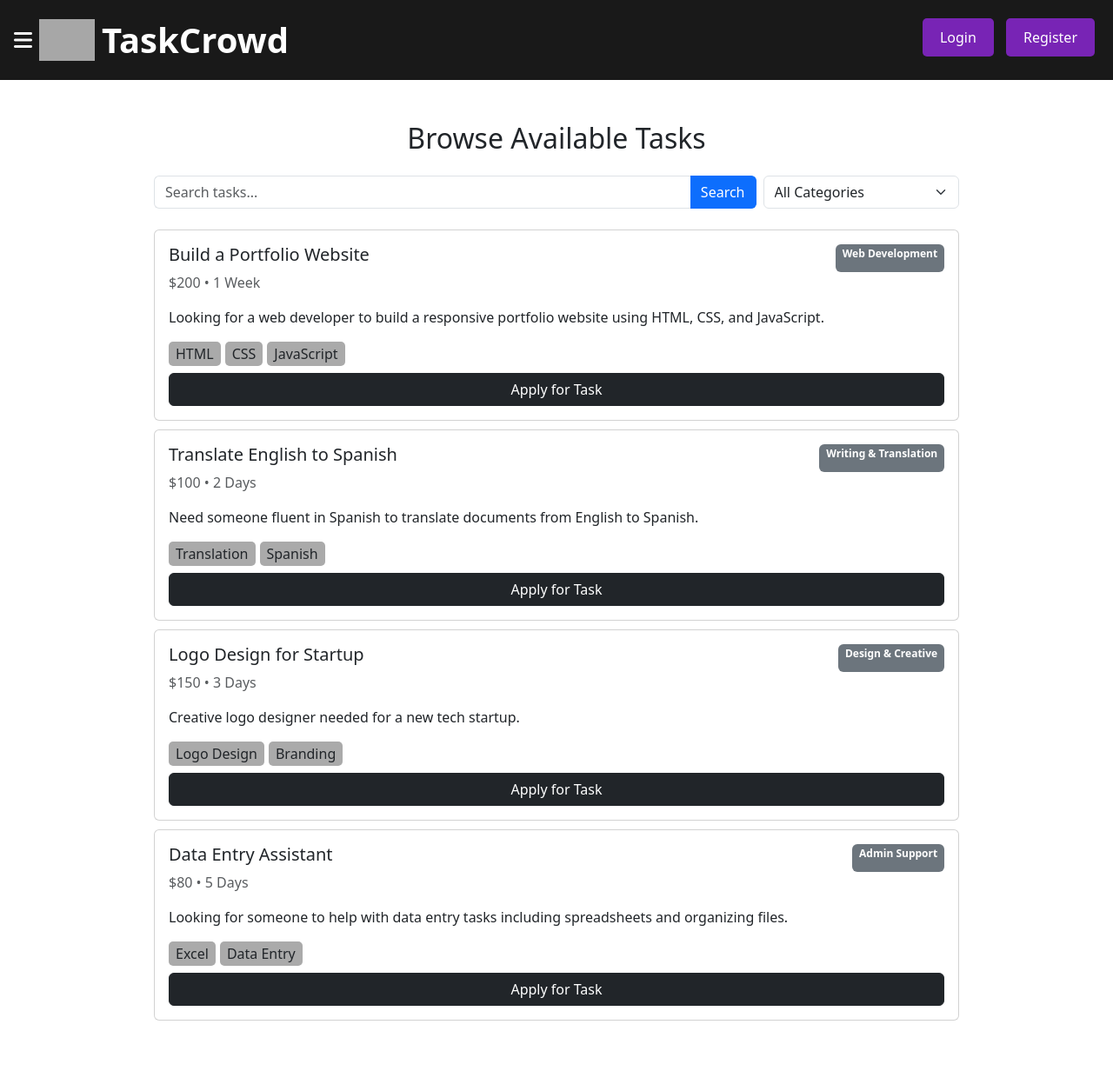
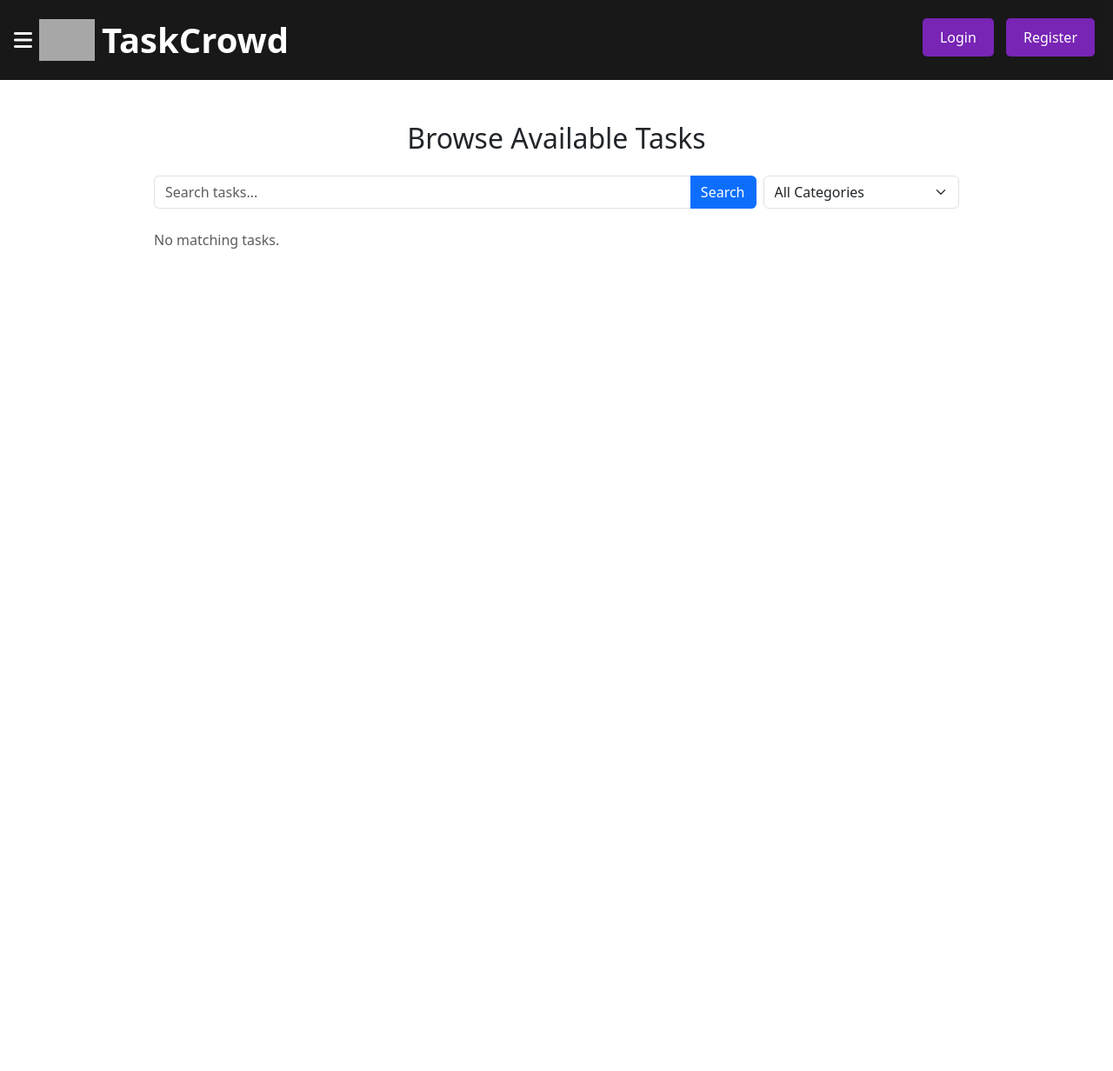
Before and after one commit to Chinmay-Chavan/TaskCrowd, a FastAPI app: page /Browse_Task.html in a window 1280 px wide. Shown: the whole page at 87% size. After the commit the page ends 286 px from the top, so only its background shows below. Run offline with FastAPI, Linux system fonts and the light colour scheme; some libraries are stand-ins or nearby versions; grey boxes are pictures that could not be loaded.

Commit message:
change in post task and browse task js

```diff
--- a/static/js/index.js
+++ b/static/js/index.js
@@ -242,141 +242,159 @@ function checkLoginState() {
 
 
 /*-------------------------------------Browse Tasks Listing and Filtering-------------------------------------------------------------*/
-const allTasks = [
-   {
-      title: "Build a Portfolio Website",
-      category: "Web Development",
-      budget: 200,
-      duration: "1 Week",
-      description: "Looking for a web developer to build a responsive portfolio website using HTML, CSS, and JavaScript.",
-      tags: ["HTML", "CSS", "JavaScript"]
-  },
-  {
-      title: "Translate English to Spanish",
-      category: "Writing & Translation",
-      budget: 100,
-      duration: "2 Days",
-      description: "Need someone fluent in Spanish to translate documents from English to Spanish.",
-      tags: ["Translation", "Spanish"]
-  },
-  {
-      title: "Logo Design for Startup",
-      category: "Design & Creative",
-      budget: 150,
-      duration: "3 Days",
-      description: "Creative logo designer needed for a new tech startup.",
-      tags: ["Logo Design", "Branding"]
-  },
-  {
-      title: "Data Entry Assistant",
-      category: "Admin Support",
-      budget: 80,
-      duration: "5 Days",
-      description: "Looking for someone to help with data entry tasks including spreadsheets and organizing files.",
-      tags: ["Excel", "Data Entry"]
-  }
-];
 
-function renderTasks(tasks) {
-  const container = document.getElementById('tasksContainer');
-  if (!container) return;
-  container.innerHTML = '';
 
-  if (tasks.length === 0) {
-      container.innerHTML = '<p>No tasks found.</p>';
+/*const searchInput = document.getElementById('searchInput');
+const categoryFilter = document.getElementById('categoryFilter');
+
+function renderTasks(filter = {}) {
+  const { search = '', category = '' } = filter;
+  tasksContainer.innerHTML = '';
+  const tasks = JSON.parse(localStorage.getItem('tasks')) || [];
+
+  const filtered = tasks.filter(task => {
+    const matchesSearch = task.title.toLowerCase().includes(search.toLowerCase()) ||
+                          task.description.toLowerCase().includes(search.toLowerCase());
+    const matchesCategory = !category || task.category === category;
+    return matchesSearch && matchesCategory;
+  });
+
+  if (filtered.length === 0) {
+    tasksContainer.innerHTML = '<p class="text-muted">No matching tasks.</p>';
     return;
   }
 
-  tasks.forEach(task => {
-      container.innerHTML += `
-          <div class="card task-card p-3">
+  filtered.forEach(task => {
+    const taskHTML = `
+      <div class="card task-card p-3 mb-3">
         <div class="d-flex justify-content-between">
           <h5>${task.title}</h5>
           <span class="badge bg-secondary">${task.category}</span>
         </div>
-              <p class="text-muted">$${task.budget} • ${task.duration}</p>
+        <p class="text-muted">₹${task.budget} • ${task.deadline}</p>
         <p>${task.description}</p>
         <div class="mb-2">
-                  ${task.tags.map(tag => `<span class="tag">${tag}</span>`).join('')}
+          ${task.skills.map(skill => `<span class="tag">${skill}</span>`).join('')}
+        </div>
+        ${task.fileName ? `<p><strong>Attachment:</strong> ${task.fileName}</p>` : ''}
+        <button class="btn btn-dark">Apply for Task</button>
+      </div>`;
+    tasksContainer.innerHTML += taskHTML;
+  });
+
+}
+
+// Initial load
+renderTasks();
+
+searchInput.addEventListener('input', () => {
+  renderTasks({ search: searchInput.value, category: categoryFilter.value });
+});
+
+categoryFilter.addEventListener('change', () => {
+  renderTasks({ search: searchInput.value, category: categoryFilter.value });
+});*/
+
+
+// ============ BROWSE TASK LOGIC (for browse_task.html) ============
+const searchInput = document.getElementById('searchInput');
+const categoryFilter = document.getElementById('categoryFilter');
+const tasksContainer = document.getElementById('tasksContainer');
+
+function renderTasks(filter = {}) {
+    const { search = '', category = '' } = filter;
+    if (!tasksContainer) return;
+
+    tasksContainer.innerHTML = '';
+    const tasks = JSON.parse(localStorage.getItem('tasks')) || [];
+
+    const filtered = tasks.filter(task => {
+        const matchesSearch = task.title.toLowerCase().includes(search.toLowerCase()) ||
+                              task.description.toLowerCase().includes(search.toLowerCase());
+        const matchesCategory = !category || task.category === category;
+        return matchesSearch && matchesCategory;
+    });
+
+    if (filtered.length === 0) {
+        tasksContainer.innerHTML = '<p class="text-muted">No matching tasks.</p>';
+        return;
+    }
+
+    filtered.forEach(task => {
+        const taskHTML = `
+            <div class="card task-card p-3 mb-3">
+                <div class="d-flex justify-content-between">
+                    <h5>${task.title}</h5>
+                    <span class="badge bg-secondary">${task.category}</span>
+                </div>
+                <p class="text-muted">₹${task.budget} • ${task.deadline}</p>
+                <p>${task.description}</p>
+                <div class="mb-2">
+                    ${task.skills.map(skill => `<span class="tag">${skill}</span>`).join('')}
                 </div>
                 <button class="btn btn-dark">Apply for Task</button>
             </div>
         `;
+        tasksContainer.innerHTML += taskHTML;
     });
 }
 
-function filterTasks() {
-  const searchInput = document.getElementById('searchInput');
-  const categoryFilter = document.getElementById('categoryFilter');
+// If on browse page, auto-render tasks
+if (tasksContainer) {
+    renderTasks();
 
-  const search = searchInput ? searchInput.value.toLowerCase() : '';
-  const category = categoryFilter ? categoryFilter.value : '';
-
-  const filtered = allTasks.filter(task => {
-      const matchCategory = !category || task.category === category;
-      const matchSearch = task.title.toLowerCase().includes(search) || task.description.toLowerCase().includes(search);
-      return matchCategory && matchSearch;
-  });
-  renderTasks(filtered);
-}
-
-// Initialize tasks
-renderTasks(allTasks);
-
-// Set up event listeners for task filtering
-const searchForm = document.getElementById('searchForm');
-if (searchForm) {
-  searchForm.addEventListener('submit', (e) => {
-      e.preventDefault();
-      filterTasks();
+    if (searchInput) {
+        searchInput.addEventListener('input', () => {
+            renderTasks({ search: searchInput.value, category: categoryFilter.value });
         });
     }
 
-const categoryFilter = document.getElementById('categoryFilter');
     if (categoryFilter) {
         categoryFilter.addEventListener('change', () => {
-      filterTasks();
+            renderTasks({ search: searchInput.value, category: categoryFilter.value });
         });
     }
+}
+
+
+
+
 
  /*-----------------------------------------------Post Task Form-------------------------------------------------------------*/
 
 
+ // ============ POST TASK LOGIC (for post_task.html) =============
 const taskForm = document.getElementById('taskForm');
 if (taskForm) {
-     taskForm.addEventListener('submit', function(e) {
+    taskForm.addEventListener('submit', function (e) {
         e.preventDefault();
 
-         const titleInput = document.getElementById('title');
-         const categoryInput = document.getElementById('category');
-         const descriptionInput = document.getElementById('description');
-         const budgetInput = document.getElementById('budget');
-         const deadlineInput = document.getElementById('deadline');
-         const skillsInput = document.getElementById('skills');
+        const title = document.getElementById('title').value;
+        const category = document.getElementById('category').value;
+        const description = document.getElementById('description').value;
+        const budget = document.getElementById('budget').value;
+        const deadline = document.getElementById('deadline').value;
+        const skills = document.getElementById('skills').value.split(',').map(s => s.trim());
 
-         if (titleInput && categoryInput && descriptionInput && budgetInput && deadlineInput && skillsInput) {
-             const taskData = {
-                 title: titleInput.value,
-                 category: categoryInput.value,
-                 description: descriptionInput.value,
-                 budget: budgetInput.value,
-                 deadline: deadlineInput.value,
-                 skills: skillsInput.value.split(',').map(skill => skill.trim()),
+        const task = {
+            title,
+            category,
+            description,
+            budget,
+            deadline,
+            skills
         };
 
-             console.log('Task Posted:', taskData);
+        let tasks = JSON.parse(localStorage.getItem('tasks')) || [];
+        tasks.push(task);
+        localStorage.setItem('tasks', JSON.stringify(tasks));
+
         alert('Task has been posted!');
-             this.reset();
-
-             // You could add the new task to allTasks array and re-render here
-             // Example:
-             // allTasks.push({...taskData, tags: taskData.skills, duration: taskData.deadline});
-             // renderTasks(allTasks);
-         } else {
-             console.error('One or more form elements could not be found');
-         }
+        taskForm.reset();
     });
 }
+
+
 
 
  /*------------------------------------------------------ Contact Us -----------------------------------------------------------------------*/
--- a/templates/Browse_Task.html
+++ b/templates/Browse_Task.html
@@ -203,57 +203,7 @@
 
             <div id="tasksContainer">
 
-            <div class="card task-card p-3">
-                    <div class="d-flex justify-content-between">
-                        <h5>Build a Portfolio Website</h5>
-                        <span class="badge bg-secondary">Web Development</span>
-                    </div>
-                    <p class="text-muted">$200 • 1 Week</p>
-                    <p>Looking for a web developer to build a responsive portfolio website using HTML, CSS, and JavaScript.</p>
-                    <div class="mb-2">
-                        <span class="tag">HTML</span><span class="tag">CSS</span><span class="tag">JavaScript</span>
-                    </div>
-                    <button class="btn btn-dark">Apply for Task</button>
-                </div>
 
-                <div class="card task-card p-3">
-                    <div class="d-flex justify-content-between">
-                        <h5>Translate English to Spanish</h5>
-                        <span class="badge bg-secondary">Writing & Translation</span>
-                    </div>
-                    <p class="text-muted">$100 • 2 Days</p>
-                    <p>Need someone fluent in Spanish to translate documents from English to Spanish.</p>
-                    <div class="mb-2">
-                        <span class="tag">Translation</span><span class="tag">Spanish</span>
-                    </div>
-                    <button class="btn btn-dark">Apply for Task</button>
-                </div>
-
-                <div class="card task-card p-3">
-                    <div class="d-flex justify-content-between">
-                        <h5>Logo Design for Startup</h5>
-                        <span class="badge bg-secondary">Design & Creative</span>
-                    </div>
-                    <p class="text-muted">$150 • 3 Days</p>
-                    <p>Creative logo designer needed for a new tech startup.</p>
-                    <div class="mb-2">
-                        <span class="tag">Logo Design</span><span class="tag">Branding</span>
-                    </div>
-                    <button class="btn btn-dark">Apply for Task</button>
-                </div>
-
-                <div class="card task-card p-3">
-                    <div class="d-flex justify-content-between">
-                        <h5>Data Entry Assistant</h5>
-                        <span class="badge bg-secondary">Admin Support</span>
-                    </div>
-                    <p class="text-muted">$80 • 5 Days</p>
-                    <p>Looking for someone to help with data entry tasks including spreadsheets and organizing files.</p>
-                    <div class="mb-2">
-                        <span class="tag">Excel</span><span class="tag">Data Entry</span>
-                    </div>
-                    <button class="btn btn-dark">Apply for Task</button>
-                </div>
             </div>
         </div>
     </div>
```
Lines whose indentation alone changed are shown as unchanged.
